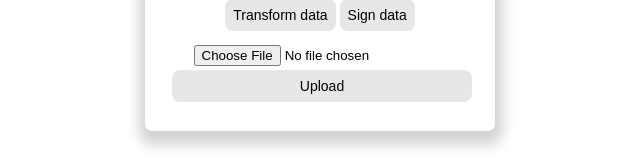
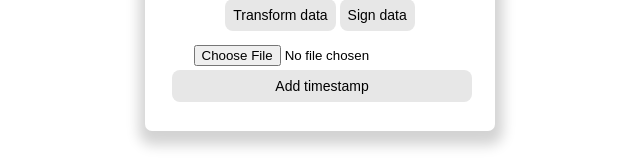
Before and after one commit to nemrachi/SIPVS, a React (Vite) app in the folder sipvs-fe/: page / in a window 1280 px wide. Shown: the part 527-687 px from the top of the page, without its empty margins (320-960 px from the left). Built offline with nearby package versions, Linux system fonts and the light colour scheme.

Commit message:
rename button

```diff
--- a/sipvs-fe/src/App.jsx
+++ b/sipvs-fe/src/App.jsx
@@ -250,7 +250,7 @@ function App() {
             className="button-gray button-extra"
             onClick={handleUpload}
           >
-            Upload
+            Add timestamp
           </button>
         </div>
       </form>
```
